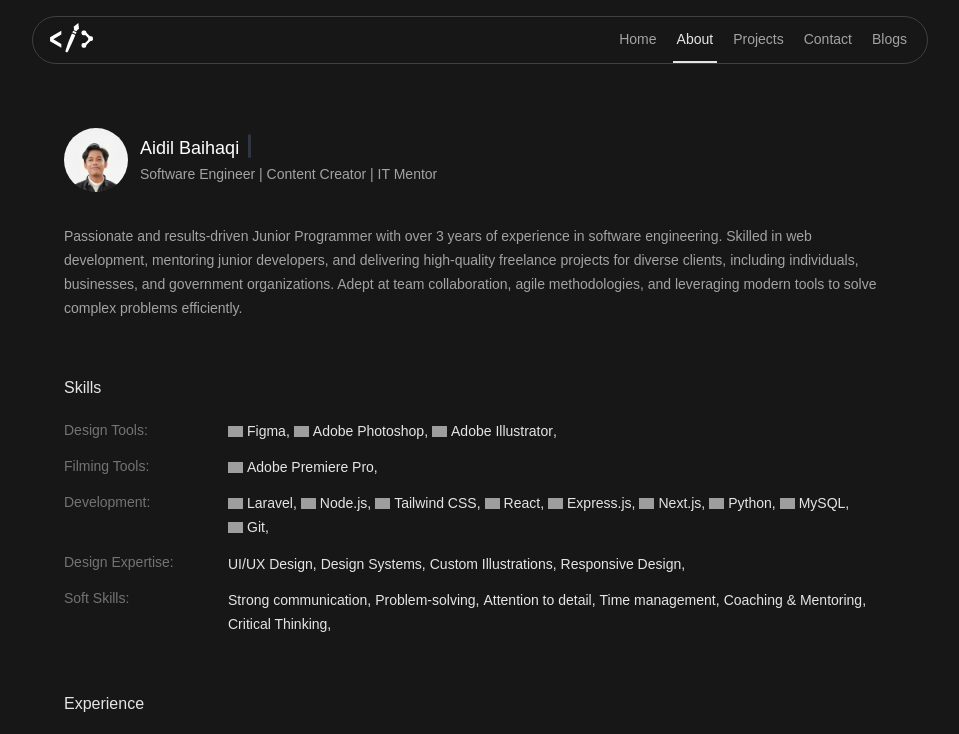
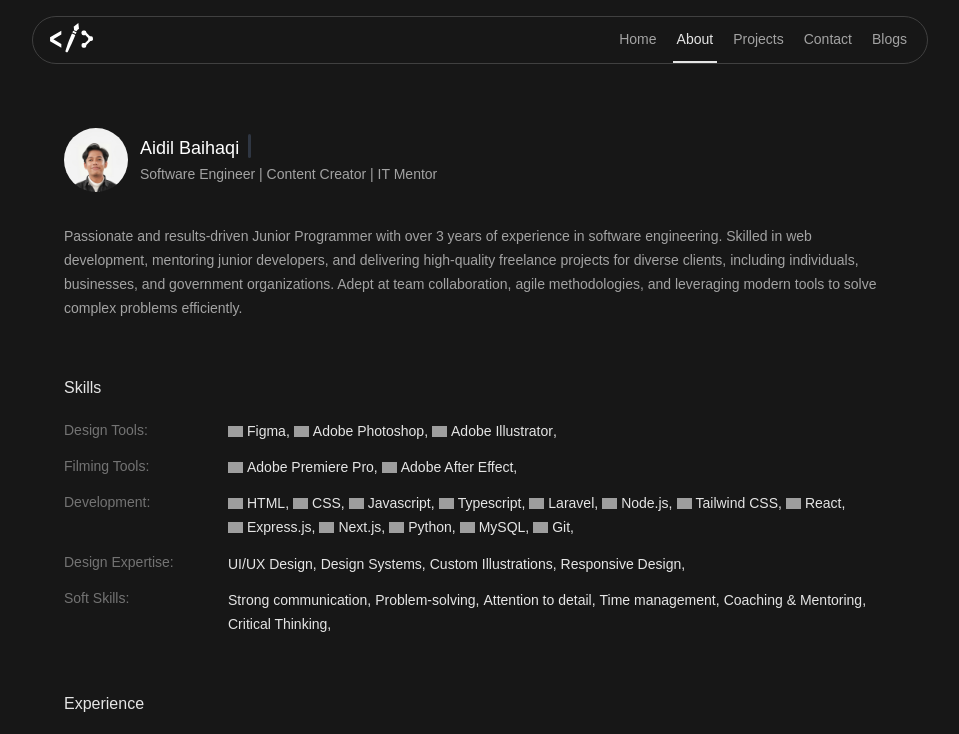
Before and after one commit to aidilbaihaqi/ngobarengaidil, a Next.js app: page /about in a window 1280 px wide. Shown: the top 734 px of the page, without its empty margins (160-1119 px from the left). Built offline with nearby package versions, Linux system fonts and the light colour scheme; grey boxes are pictures that could not be loaded.

Commit message:
edit testimonials

```diff
--- a/app/about/page.tsx
+++ b/app/about/page.tsx
@@ -80,6 +80,11 @@ export default function Home() {
 
                       Adobe Premiere Pro
                     </li>
+                    <li className="me-1 after:content-[','] inline-flex items-center text-sm text-gray-800 dark:text-neutral-200">
+                      <Image width={15} height={15} alt="Adobe Premiere Pro" className="me-1" src="https://skillicons.dev/icons?i=ae"/>
+
+                      Adobe After Effect
+                    </li>
                   </ul>
                 </dd>
               </dl>
@@ -90,6 +95,22 @@ export default function Home() {
                 </dt>
                 <dd>
                   <ul>
+                    <li className="me-1 after:content-[','] inline-flex items-center text-sm text-gray-800 dark:text-neutral-200">
+                      <Image width={15} height={15} alt="Laravel" className="me-1" src="https://skillicons.dev/icons?i=html"/>
+                      HTML
+                    </li>
+                    <li className="me-1 after:content-[','] inline-flex items-center text-sm text-gray-800 dark:text-neutral-200">
+                      <Image width={15} height={15} alt="Laravel" className="me-1" src="https://skillicons.dev/icons?i=css"/>
+                      CSS
+                    </li>
+                    <li className="me-1 after:content-[','] inline-flex items-center text-sm text-gray-800 dark:text-neutral-200">
+                      <Image width={15} height={15} alt="Laravel" className="me-1" src="https://skillicons.dev/icons?i=js"/>
+                      Javascript
+                    </li>
+                    <li className="me-1 after:content-[','] inline-flex items-center text-sm text-gray-800 dark:text-neutral-200">
+                      <Image width={15} height={15} alt="Laravel" className="me-1" src="https://skillicons.dev/icons?i=ts"/>
+                      Typescript
+                    </li>
                     <li className="me-1 after:content-[','] inline-flex items-center text-sm text-gray-800 dark:text-neutral-200">
                       <Image width={15} height={15} alt="Laravel" className="me-1" src="https://skillicons.dev/icons?i=laravel"/>
                       Laravel
--- a/app/components/Layout/InfiniteTestimonials.tsx
+++ b/app/components/Layout/InfiniteTestimonials.tsx
@@ -44,7 +44,7 @@ const InfiniteTestimonials = () => {
   };
 
   return (
-    <div className="relative w-full overflow-hidden bg-transparent">
+    <div className="relative w-full py-1 overflow-hidden bg-transparent">
       <div className="w-full flex items-center">
         <motion.div
           className="flex space-x-8"
@@ -53,7 +53,7 @@ const InfiniteTestimonials = () => {
           {testimonials.map((testimonial) => (
             <div
               key={testimonial.id}
-              className="min-w-[300px] bg-white dark:bg-black border-neutral-100 dark:border-white/[0.2] shadow-lg rounded-2xl p-6 text-gray-800 dark:text-gray-200"
+              className="min-w-[300px] bg-white dark:bg-black border-neutral-100 dark:border-white/[0.2] shadow-md rounded-2xl p-6 text-gray-800 dark:text-gray-200"
             >
               <p className="text-sm italic">"{testimonial.text}"</p>
               <div className="mt-4">
@@ -67,7 +67,7 @@ const InfiniteTestimonials = () => {
           {testimonials.map((testimonial) => (
             <div
               key={`${testimonial.id}-clone`}
-              className="min-w-[300px] bg-white dark:bg-black border-neutral-100 dark:border-white/[0.2] shadow-lg rounded-2xl p-6 text-gray-800 dark:text-gray-200"
+              className="min-w-[300px] bg-white dark:bg-black border-neutral-100 dark:border-white/[0.2] shadow-md rounded-2xl p-6 text-gray-800 dark:text-gray-200"
             >
               <p className="text-sm italic">"{testimonial.text}"</p>
               <div className="mt-4">
```
